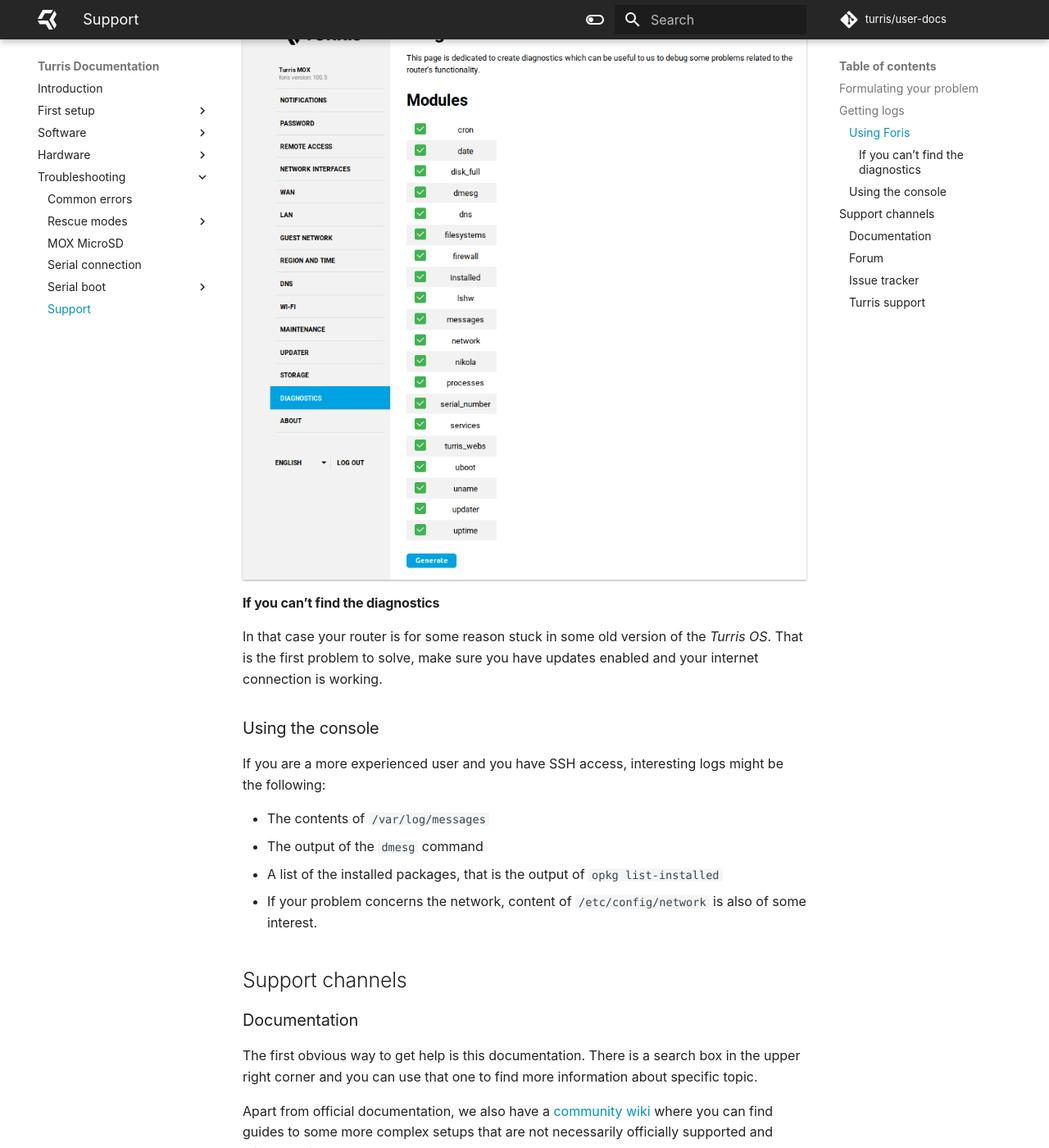
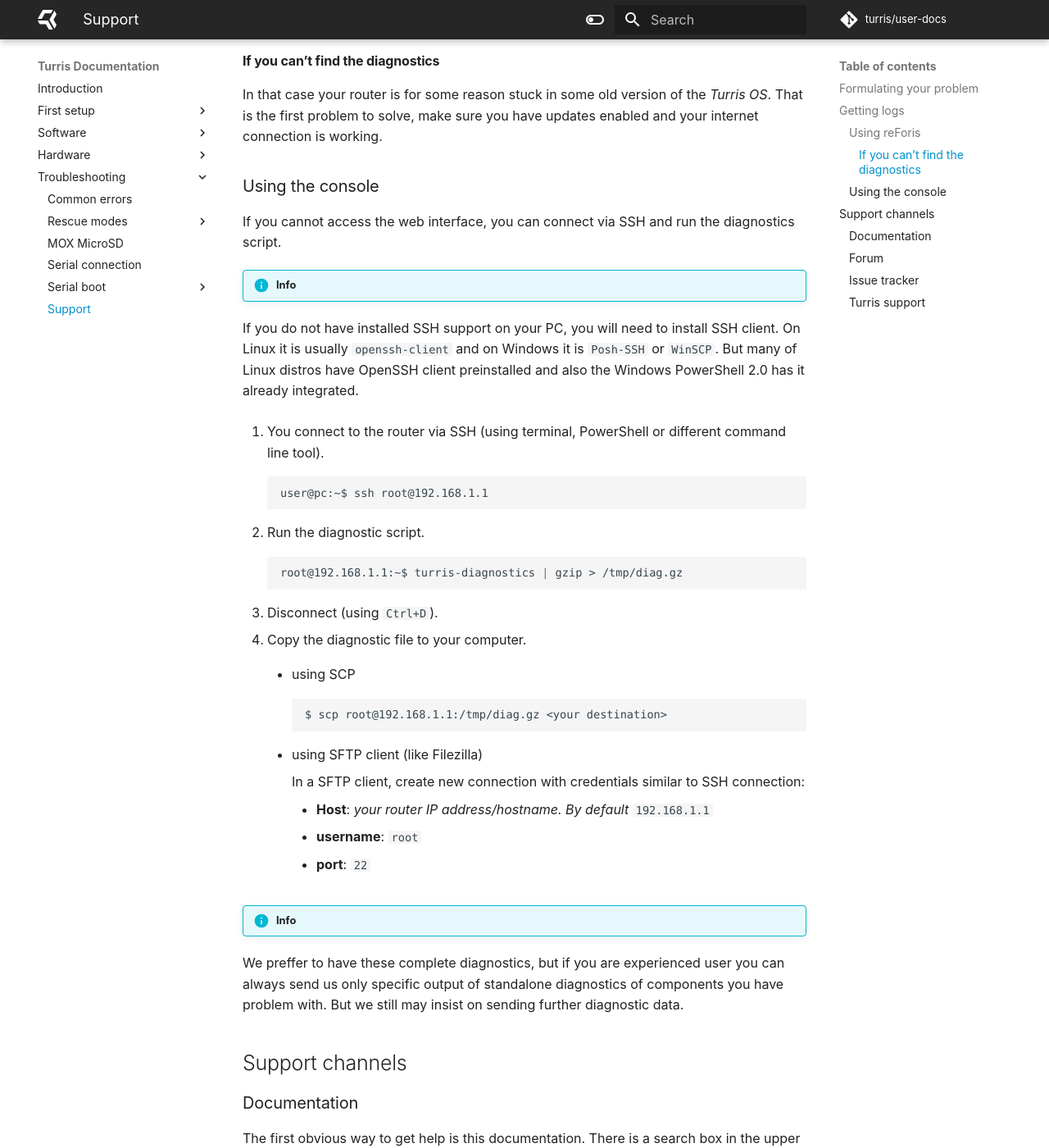
Before and after one commit to turris-cz/user-docs, an MkDocs documentation site: the page built from docs/basics/support.md, in a window 1280 px wide and 1400 px high, scrolled down 1218 px. Shown: the whole window at 82% size. Built offline with MkDocs 1.6.1 and Material for MkDocs 9.7.7, drawn with Linux system fonts in a browser that asks for light colours; some of the changed text lies outside the part shown.

Commit message:
basics/support: Update support page
Added more info to shell auto-diagnostics according to Stepan guide.
Updated the info to reForis. Left notes on Foris.

````diff
--- a/docs/basics/support.md
+++ b/docs/basics/support.md
@@ -13,34 +13,34 @@
     * Not so good: Turris Omnia problem | Problem | Omnia died
  * Use one thread per problem. Don't mix many problems into one e-mail/issue/forum post
  * Clearly state what router you have and whether you have made any HW alterations.
- * Don't forget to mention the version of your _Turris OS_! (_Foris -> About_)
+ * Don't forget to mention the version of your _Turris OS_! (_reForis → About_)
  * If you have logs, include them. But be aware that those **might contain
    sensitive data**.
 
 If you are contacting official Turris support, always include the S/N of your
 router - you can see this either on the bottom of your router, _About_ tab in
-_Foris_ or as the output of command `crypto-wrapper serial-number`.
+_reForis_ or as the output of command `crypto-wrapper serial-number`.
 
 ## Getting logs
 
 !!! warning
-    If you come across an error and it is possible not to reboot the router,
-    **please don't reboot it** before collecting the logs. All logs are saved in
-    the router memory and they will be erased, if you reboot.
+  If you come across an error and it is possible not to reboot the router,
+  **please don't reboot it** before collecting the logs. All logs are saved in
+  the router memory and they will be erased, if you reboot.
 
 If you just rebooted the router, let it gather some data first. Logs from a
 freshly rebooted router, which have been downloaded before the occurrence of
 the error, usually don't help us to identify the cause of the error.
 
-### Using Foris
+### Using reForis
 
-If you use the Foris interface to maintain your router, you can use it to
+If you use the _reForis_ interface to maintain your router, you can use it to
 generate logs using _Diagnostics_ page. The modules, which are usually the most
-interesting are `disk_full`, `messages`, `dns`, `installed` and `network`.
-If the nature of the problem suggests that other modules could also be useful, you can check them.
-The required logs will be downloaded if you click _Generate_ button.
-
-![Foris: Diagnostics](foris-diagnostics.png)
+important are `disk_full`, `messages`, `dns`, `installed` and `network`.
+If the nature of the problem suggests that other modules could also be useful,
+you can check them. The required logs will generated if you click _Generate_
+button. At the bottom of the page is list of reports, where new one will be
+available in approximately a minute. Then you can download it.
 
 #### If you can't find the diagnostics
 
@@ -50,13 +50,49 @@
 
 ### Using the console
 
-If you are a more experienced user and you have SSH access, interesting logs
-might be the following:
+If you cannot access the web interface, you can connect via SSH and run the
+diagnostics script.
 
-  * The contents of `/var/log/messages`
-  * The output of the `dmesg` command
-  * A list of the installed packages, that is the output of `opkg list-installed`
-  * If your problem concerns the network, content of `/etc/config/network` is also of some interest.
+!!! info
+  If you do not have installed SSH support on your PC, you will need to install
+  SSH client. On Linux it is usually `openssh-client`  and on Windows it is
+  `Posh-SSH` or `WinSCP`. But many of Linux distros have OpenSSH client
+  preinstalled and also the Windows PowerShell 2.0 has it already integrated.
+
+1. You connect to the router via SSH (using terminal, PowerShell or different
+command line tool).
+
+    ```shell
+    user@pc:~$ ssh root@192.168.1.1
+    ```
+
+2. Run the diagnostic script.
+
+    ```shell
+    root@192.168.1.1:~$ turris-diagnostics | gzip > /tmp/diag.gz
+    ```
+
+3. Disconnect (using `Ctrl+D`).
+
+4. Copy the diagnostic file to your computer.
+    -  using SCP
+        ```shell
+        $ scp root@192.168.1.1:/tmp/diag.gz <your destination>
+        ```
+
+    - using SFTP client (like Filezilla)
+
+        In a SFTP client, create new connection with credentials similar to SSH connection:
+
+        - **Host**: _your router IP address/hostname. By default_ `192.168.1.1`
+        - **username**: `root`
+        - **port**: `22`
+
+!!! info
+  We preffer to have these complete diagnostics, but if you are experienced user
+  you can always send us only specific output of standalone diagnostics of
+  components you have problem with. But we still may insist on sending further
+  diagnostic data.
 
 ## Support channels
 
````
Also changed, not shown: docs/basics/foris-diagnostics.png (deleted), docs/basics/reforis-diagnostics.png (added).
